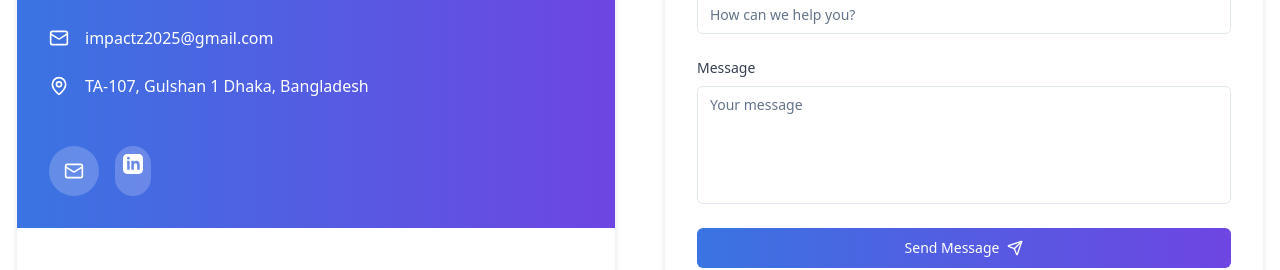
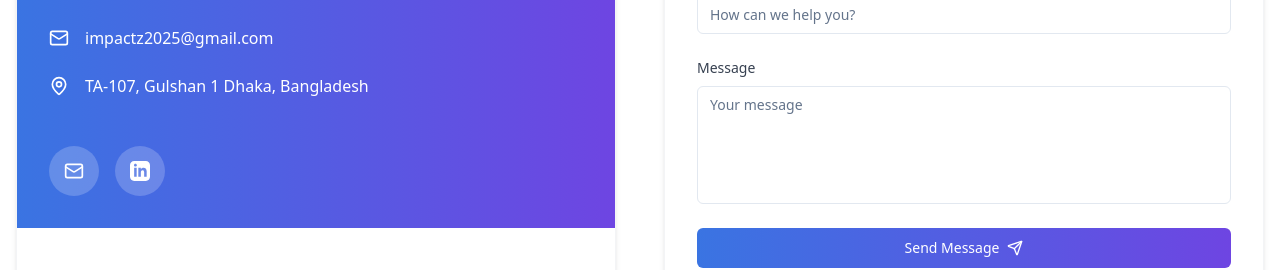
Before and after one commit to TasnimulHassan02/IMPACTZ-Website, a React (Vite) app: page / in a window 1280 px wide. Shown: the part 3067-3337 px from the top of the page. Built offline with nearby package versions, Linux system fonts and the light colour scheme.

Commit message:
Visual edit in Lovable
Edited UI in Lovable

```diff
--- a/src/components/Contact.tsx
+++ b/src/components/Contact.tsx
@@ -48,7 +48,7 @@ const Contact: React.FC = () => {
                   <a href="https://mail.google.com/mail/u/2/#inbox?compose=CllgCJqXxmRxwJJGRhbddhVKVxqQdqHnGhjHLXntnFfrKhcbxjxlkrzzTSlGnFnDnXXbzzMSZGB" target="_blank" className="bg-white/20 hover:bg-white/40 transition-colors p-2 rounded-full mx-0 my-0 px-[15px] py-[15px]">
                     <Mail className="w-5 h-5 text-white" />
                   </a>
-                  <a href="https://www.linkedin.com/company/impactz2025/?viewAsMember=true" target="_blank" className="bg-white/20 hover:bg-white/40 transition-colors p-2 rounded-full">
+                  <a href="https://www.linkedin.com/company/impactz2025/?viewAsMember=true" target="_blank" className="bg-white/20 hover:bg-white/40 transition-colors p-2 rounded-full px-[15px] py-[15px]">
                     <svg className="w-5 h-5 text-white" fill="currentColor" viewBox="0 0 24 24" xmlns="http://www.w3.org/2000/svg">
                       <path d="M19 0h-14c-2.761 0-5 2.239-5 5v14c0 2.761 2.239 5 5 5h14c2.762 0 5-2.239 5-5v-14c0-2.761-2.238-5-5-5zm-11 19h-3v-11h3v11zm-1.5-12.268c-.966 0-1.75-.79-1.75-1.764s.784-1.764 1.75-1.764 1.75.79 1.75 1.764-.783 1.764-1.75 1.764zm13.5 12.268h-3v-5.604c0-3.368-4-3.113-4 0v5.604h-3v-11h3v1.765c1.396-2.586 7-2.777 7 2.476v6.759z"></path>
                     </svg>
```
